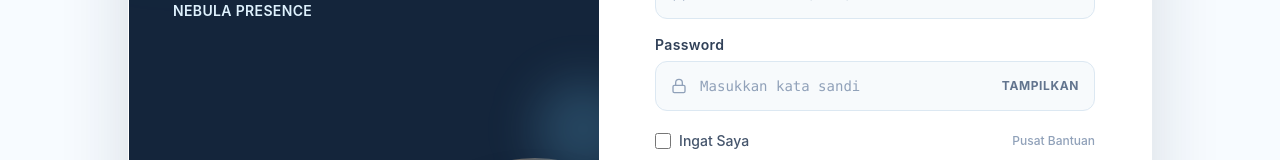
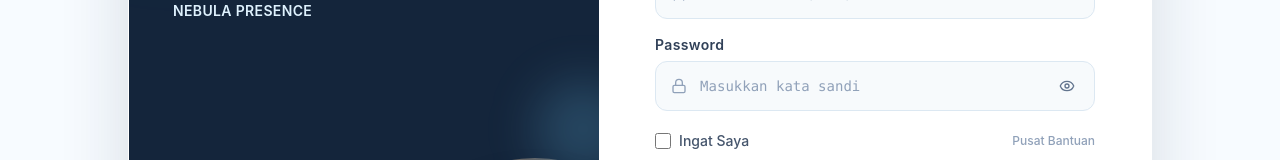
Before and after one commit to AkaraNabastala/portal-absensi, a React (Vite) app: page /login in a window 1280 px wide. Shown: the part 319-479 px from the top of the page. Built offline with nearby package versions, Linux system fonts and the light colour scheme; no server answers.

Commit message:
Replace login password visibility text with Lucide eye icon

```diff
--- a/src/pages/LoginPage.jsx
+++ b/src/pages/LoginPage.jsx
@@ -166,9 +166,11 @@ export default function LoginPage({ onLoginSuccess }) {
                                 <button
                                     type="button"
                                     onClick={() => setShowSecret(!showSecret)}
-                                    className="absolute right-4 top-1/2 -translate-y-1/2 text-xs font-bold tracking-wider text-slate-500 hover:text-sky-700 transition cursor-pointer select-none"
+                                    className="absolute right-3 top-1/2 -translate-y-1/2 rounded-lg p-2 text-slate-500 hover:bg-sky-100 hover:text-sky-700 transition cursor-pointer"
+                                    aria-label={showSecret ? 'Sembunyikan kata sandi' : 'Tampilkan kata sandi'}
+                                    title={showSecret ? 'Sembunyikan kata sandi' : 'Tampilkan kata sandi'}
                                 >
-                                    {showSecret ? 'SEMBUNYIKAN' : 'TAMPILKAN'}
+                                    {showSecret ? <EyeOff className="w-4 h-4" /> : <Eye className="w-4 h-4" />}
                                 </button>
                             </div>
                         </div>
```
